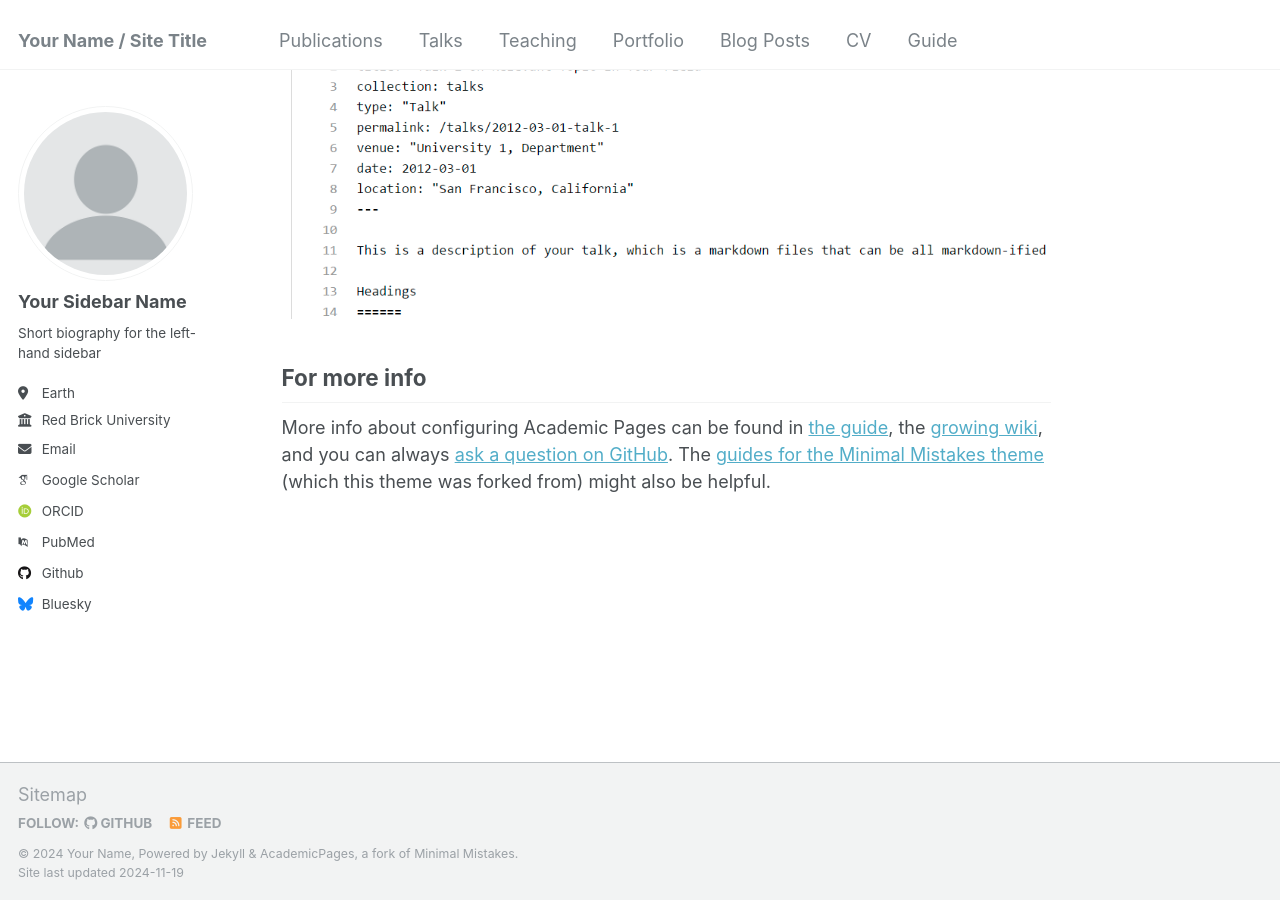
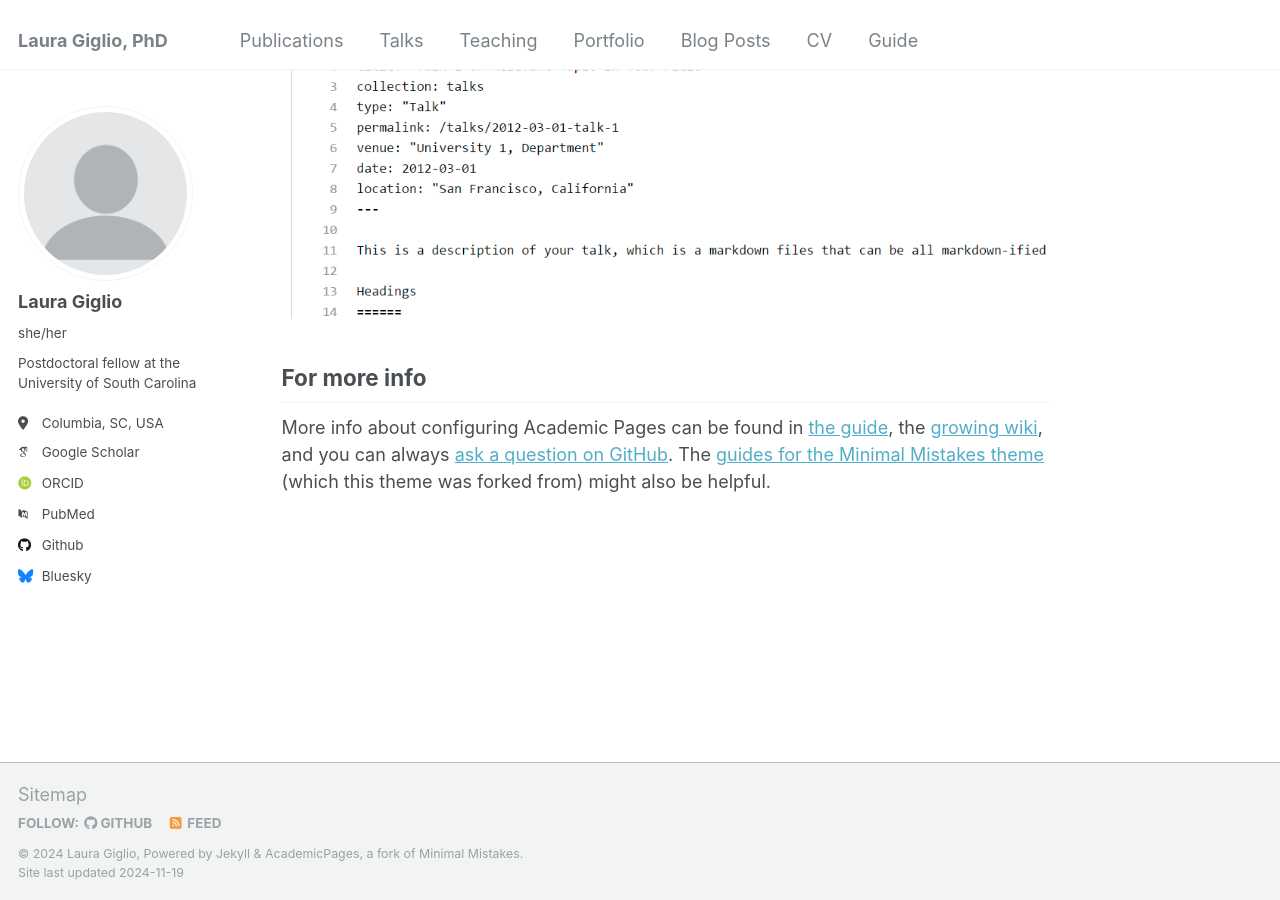
Before and after one commit to lauragiglio/lauragiglio.github.io, a Jekyll site: the page built from _pages/about.md, in a window 1280 px wide and 900 px high, scrolled down 2643 px. Built offline with Jekyll 4.4.1, drawn with Linux system fonts in a browser that asks for light colours; some web fonts are replaced.

Commit message:
Update _config.yml with bio

```diff
--- a/_config.yml
+++ b/_config.yml
@@ -8,9 +8,9 @@
 
 # Basic Site Settings
 locale                   : "en-US"
-title                    : "Your Name / Site Title"
+title                    : "Laura Giglio, PhD"
 title_separator          : "-"
-name                     : &name "Your Name"
+name                     : &name "Laura Giglio"
 description              : &description "personal description"
 url                      : https://academicpages.github.io # the base hostname & protocol for your site e.g. "https://[your GitHub username].github.io"
 baseurl                  : "" # the subpath of your site, e.g. "/blog"
@@ -22,13 +22,13 @@ repository               : "academicpages/academicpages.github.io"
 author:
   # Biographic information
   avatar           : "profile.png"
-  name             : "Your Sidebar Name"
-  pronouns         : # example: "she/her"
-  bio              : "Short biography for the left-hand sidebar"
-  location         : "Earth"
-  employer         : "Red Brick University"
+  name             : "Laura Giglio"
+  pronouns         : "she/her"
+  bio              : "Postdoctoral fellow at the University of South Carolina"
+  location         : "Columbia, SC, USA"
+  employer         : # "Red Brick University"
   uri              : # URL
-  email            : "none@example.org"
+  email            : #"none@example.org"
 
   # Academic websites
   arxiv            : # URL - Update with the correct link to your profile
```
